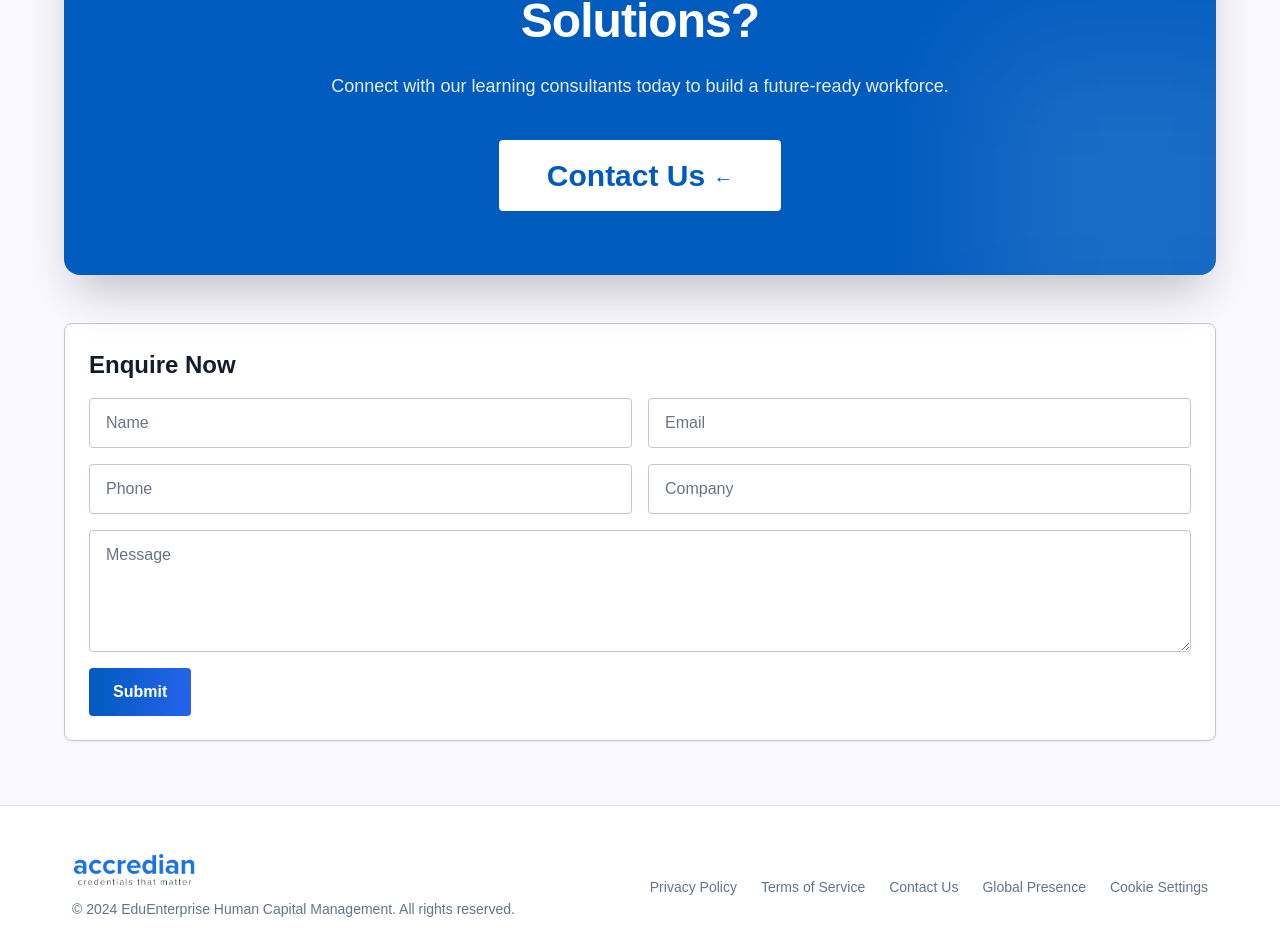
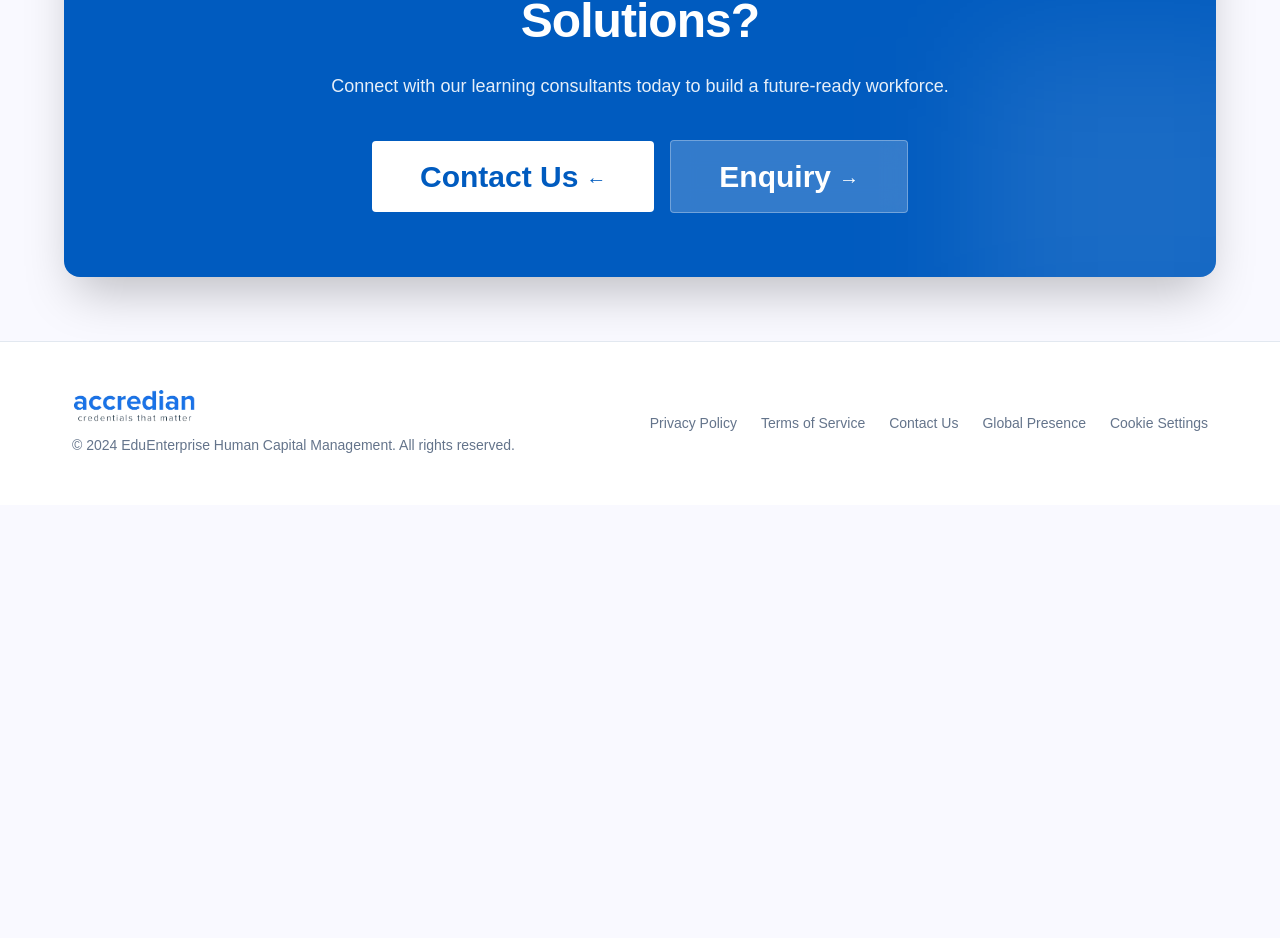
Before and after one commit to abhiav-spec/Accredian-Enterprise-Page-, a Next.js app: page / in a window 1280 px wide. Shown: the part 3872-4810 px from the top of the page. After the commit the page ends 4377 px from the top, so only its background shows below. Built offline with nearby package versions, Linux system fonts and the light colour scheme.

Commit message:
feat: transform enquiry form into animated modal with enquiry button

```diff
--- a/app/components/sections/CTA.tsx
+++ b/app/components/sections/CTA.tsx
@@ -1,24 +1,62 @@
+'use client';
+
+import { useState } from 'react';
 import { LeadForm } from '@/app/components/forms/LeadForm';
 
 export function CTA() {
+  const [isModalOpen, setIsModalOpen] = useState(false);
+
   return (
     <section id="contact" className="mx-auto mb-xl max-w-[1200px] scroll-mt-28 px-gutter">
       <div className="relative overflow-hidden rounded-2xl bg-primary p-xl text-center text-on-primary shadow-2xl">
         <div className="absolute -bottom-20 -right-20 h-80 w-80 rounded-full bg-white/10 blur-3xl" />
         <h2 className="relative z-10 mb-6 font-display text-display">Want to Learn More About Our Training Solutions?</h2>
         <p className="relative z-10 mx-auto mb-10 max-w-2xl font-body-lg text-body-lg opacity-90">Connect with our learning consultants today to build a future-ready workforce.</p>
-        <button className="group relative z-10 rounded-lg bg-white px-12 py-4 font-h2 text-h2 text-primary transition-all duration-300 hover:bg-gradient-to-r hover:from-white hover:to-blue-50 hover:shadow-2xl hover:shadow-white/50 hover:scale-105 active:scale-95 overflow-hidden">
+        <div className="relative z-10 flex items-center justify-center gap-4">
+          <button className="group relative rounded-lg bg-white px-12 py-4 font-h2 text-h2 text-primary transition-all duration-300 hover:bg-gradient-to-r hover:from-white hover:to-blue-50 hover:shadow-2xl hover:shadow-white/50 hover:scale-105 active:scale-95 overflow-hidden">
             <span className="absolute inset-0 bg-gradient-to-r from-transparent via-primary to-transparent opacity-0 group-hover:opacity-10 group-hover:animate-pulse transition-opacity duration-300" />
             <span className="relative flex items-center justify-center gap-2">
               Contact Us
               <span className="text-xl font-bold text-primary transition-transform group-hover:-translate-x-1">←</span>
             </span>
           </button>
+          <button
+            onClick={() => setIsModalOpen(true)}
+            className="group relative rounded-lg bg-white/20 px-12 py-4 font-h2 text-h2 text-white backdrop-blur-md transition-all duration-300 hover:bg-white/30 hover:shadow-2xl hover:shadow-white/50 hover:scale-105 active:scale-95 overflow-hidden border border-white/30"
+          >
+            <span className="absolute inset-0 bg-gradient-to-r from-transparent via-white to-transparent opacity-0 group-hover:opacity-20 group-hover:animate-pulse transition-opacity duration-300" />
+            <span className="relative flex items-center justify-center gap-2">
+              Enquiry
+              <span className="text-xl font-bold transition-transform group-hover:translate-x-1">→</span>
+            </span>
+          </button>
         </div>
-      <div className="mt-12 rounded-xl border border-outline-variant bg-white p-6 shadow-sm">
-        <h3 className="mb-4 font-h3 text-h3">Enquire Now</h3>
+      </div>
+
+      {isModalOpen && (
+        <div
+          className="fixed inset-0 z-50 flex items-center justify-center bg-black/50 backdrop-blur-sm p-4 animate-in fade-in duration-200"
+          onClick={() => setIsModalOpen(false)}
+        >
+          <div
+            className="relative w-full max-w-lg rounded-2xl bg-white shadow-2xl animate-in scale-in zoom-in-95 duration-200"
+            onClick={(e) => e.stopPropagation()}
+          >
+            <div className="border-b border-outline-variant px-8 py-6 flex items-center justify-between">
+              <h2 className="font-h1 text-h1">Enquiry Form</h2>
+              <button
+                onClick={() => setIsModalOpen(false)}
+                className="rounded-lg p-2 transition-colors hover:bg-surface-container"
+              >
+                <span className="material-symbols-outlined text-2xl">close</span>
+              </button>
+            </div>
+            <div className="px-8 py-6 max-h-[70vh] overflow-y-auto">
               <LeadForm />
             </div>
+          </div>
+        </div>
+      )}
     </section>
   );
 }
```
Lines whose indentation alone changed are shown as unchanged.
